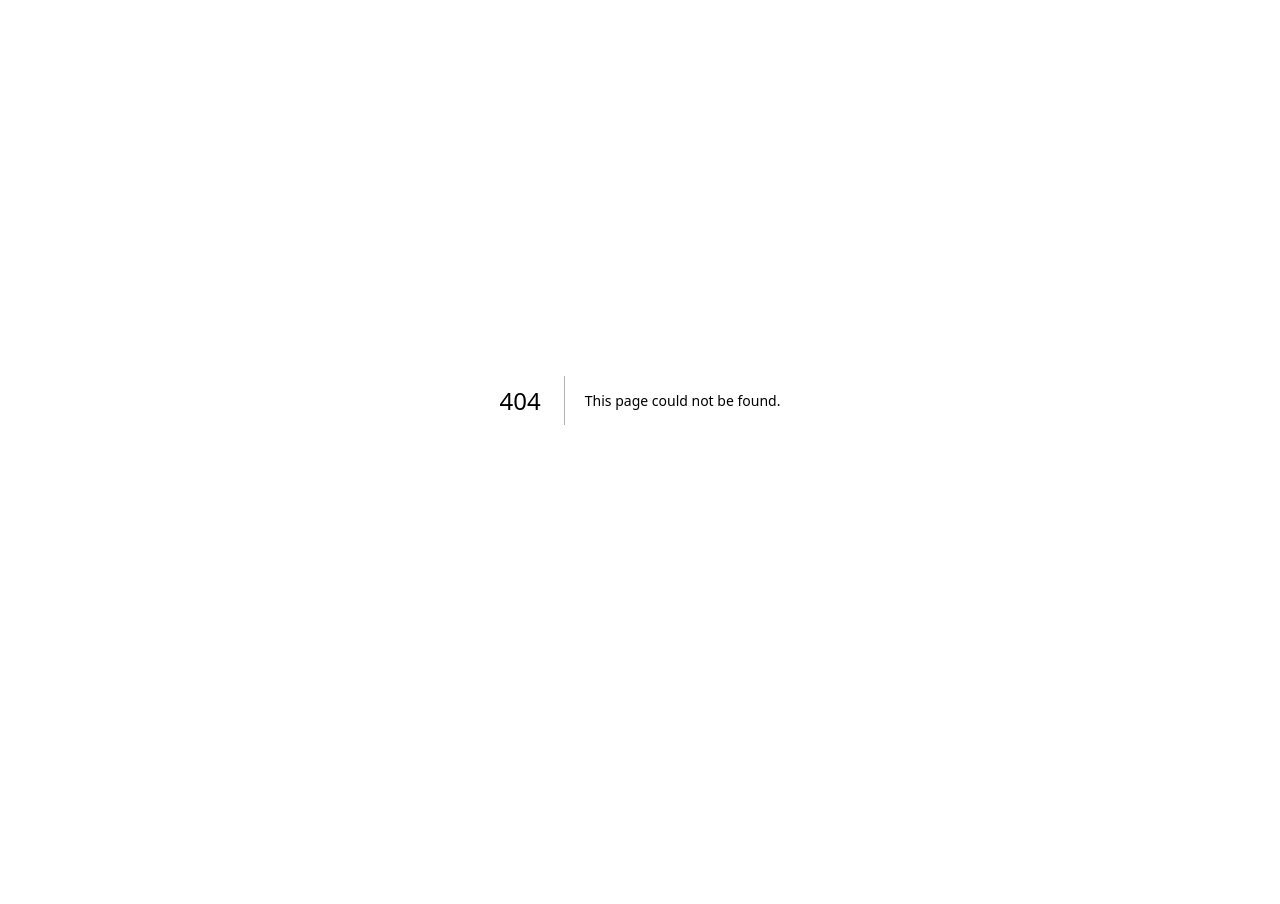
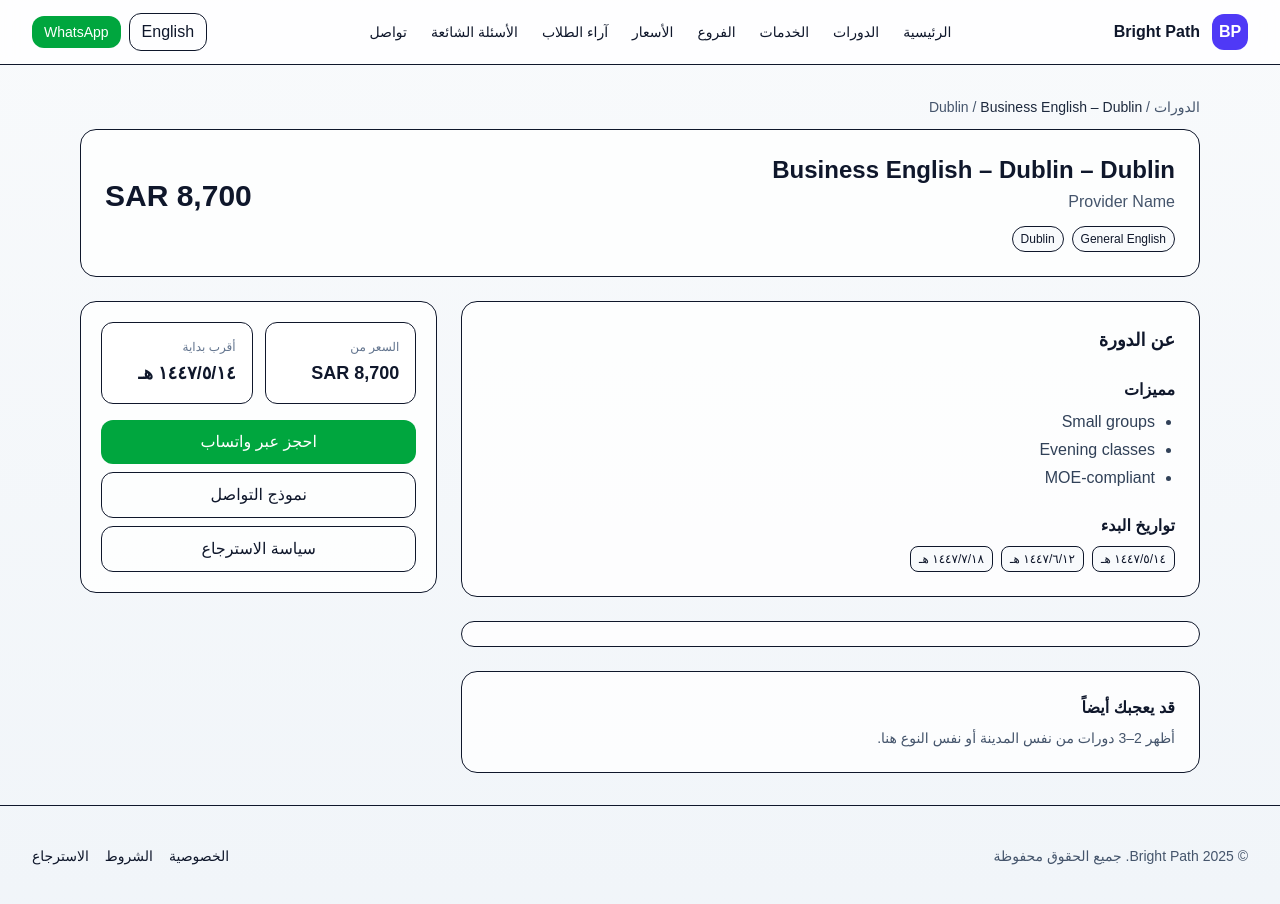
Before and after one commit to simonelebowski/agency, a Next.js app: page /courses/dublin/business-english-dublin in a window 1280 px wide. Before the commit this address had no page. Before the commit the page ends 800 px from the top, so only its background shows below. Built offline with nearby package versions, Linux system fonts and the light colour scheme.

Commit message:
course page added

```diff
--- /dev/null
+++ b/src/app/(ar)/courses/[city]/[slug]/page.tsx
@@ -0,0 +1,16 @@
+import CoursePage from "@/components/CoursePage";
+import { courses } from "@/data/courses";
+import { notFound } from "next/navigation";
+
+type Params = { city: string; slug: string };
+
+export default async function Page({ params }: { params: Promise<Params>; }) {
+const { city, slug } = await params;
+
+  const course = courses.find(
+    c => c.slug === slug && c.city.toLowerCase() === city.toLowerCase()
+  );
+  if (!course) return notFound();
+
+  return <CoursePage lang="ar" dir='rtl' course={course}/>;
+}
--- /dev/null
+++ b/src/app/(en)/en/courses/[city]/[slug]/page.tsx
@@ -0,0 +1,16 @@
+import CoursePage from "@/components/CoursePage";
+import { courses } from "@/data/courses";
+import { notFound } from "next/navigation";
+
+type Params = { city: string; slug: string };
+
+export default async function Page({ params }: { params: Promise<Params>; }) {
+const { city, slug } = await params;
+
+  const course = courses.find(
+    c => c.slug === slug && c.city.toLowerCase() === city.toLowerCase()
+  );
+  if (!course) return notFound();
+
+  return <CoursePage lang="en" dir='ltr' course={course}/>;
+}
--- a/src/components/CourseCard.tsx
+++ b/src/components/CourseCard.tsx
@@ -1,5 +1,5 @@
 "use client";
-import React from "react";
+import Link from "next/link";
 import type { Course } from "@/data/courses";
 
 export default function CourseCard({
@@ -15,7 +15,7 @@ export default function CourseCard({
   const dir = isAr ? "rtl" : "ltr";
 
   return (
-    <a
+    <Link
       href={href}
       dir={dir}
       className="block rounded-2xl border bg-white hover:shadow-md transition-shadow p-5"
@@ -76,6 +76,6 @@ export default function CourseCard({
           </span>
         </div>
       </div>
-    </a>
+    </Link>
   );
 }
--- /dev/null
+++ b/src/components/CoursePage.tsx
@@ -0,0 +1,128 @@
+import { courseContent } from "@/data/courseContent";
+
+function Pill({ children }) {
+return <span className="px-2 py-1 rounded-full border bg-slate-50 text-xs">{children}</span>;
+}
+
+
+function KeyStat({ label, value }) {
+return (
+<div className="rounded-xl border bg-white/80 p-4">
+<div className="text-xs text-slate-500">{label}</div>
+<div className="text-lg font-semibold mt-1">{value}</div>
+</div>
+);
+}
+
+
+export default function CoursePage({ lang, dir, course }) {
+  const t = courseContent[lang]
+
+  return (
+    // <div dir={dir} className="max-w-4xl mx-auto p-6">
+    //   <nav className="text-sm text-slate-600 mb-3">
+    //     <a href="/courses" className="hover:underline">{t.courses}</a> /{" "}
+    //     <a href={`/courses/${course.city}`} className="hover:underline">{course.city}</a> /{" "}
+    //     <span className="text-slate-800">{course.title}</span>
+    //   </nav>
+
+    //   <h1 className="text-2xl font-bold">{course.title} – {course.city}</h1>
+    //   <p className="text-slate-600 mt-2">{course.provider} • {course.city}, {course.country}</p>
+
+    //   <ul className="mt-4 text-sm space-y-1">
+    //     <li>{t.from}: SAR {course.priceSAR.toLocaleString()}</li>
+    //     <li>{t.duration}: {course.durationWeeks} أسابيع</li>
+    //     <li>{t.next}: {new Date(course.startDates[0]).toLocaleDateString(t.locale)}</li>
+    //   </ul>
+
+    //   <div className="mt-4">
+    //     <a href="https://wa.me/966500000000" className="px-4 py-2 rounded-xl bg-green-600 text-white">{t.button}</a>
+    //   </div>
+    // </div>
+
+<div dir={dir} className="max-w-6xl mx-auto px-4 py-8">
+       <nav className="text-sm text-slate-600 mb-3">
+         <a href="/courses" className="hover:underline">{t.courses}</a> /{" "}
+         <a href={`/courses/${course.city}`} className="hover:underline">{course.city}</a> /{" "}
+        <span className="text-slate-800">{course.title}</span>
+      </nav>
+
+<header className="rounded-2xl border bg-white/80 p-6">
+<div className="flex flex-col gap-2 md:flex-row md:items-end md:justify-between">
+<div>
+<h1 className="text-2xl font-bold">{course.title} – {course.city}</h1>
+<div className="text-slate-600 mt-1">Provider Name</div>
+</div>
+<div className="text-right">
+<div className="text-3xl font-extrabold">SAR {course.priceSAR.toLocaleString()}</div>
+{course.hoursPerWeek && (
+<div className="text-xs text-slate-500 mt-1">{lang === "ar" ? "ساعات/أسبوع" : "Hours/week"}: {course.hoursPerWeek}</div>
+)}
+</div>
+</div>
+<div className="mt-3 flex flex-wrap gap-2">
+<Pill>{course.type === "ielts" ? (lang === "ar" ? "IELTS" : "IELTS") : course.type}</Pill>
+<Pill>{course.city}</Pill>
+</div>
+</header>
+
+<div className="grid lg:grid-cols-12 gap-6 mt-6">
+<section className="lg:col-span-8">
+<div className="rounded-2xl border bg-white/80 p-6">
+<h2 className="text-lg font-semibold">{lang === "ar" ? "عن الدورة" : "About the course"}</h2>
+<p className="mt-2 text-slate-700">{course.description}</p>
+
+
+<h3 className="mt-6 font-semibold">{lang === "ar" ? "مميزات" : "Highlights"}</h3>
+<ul className="mt-2 list-disc ps-5 text-slate-700 space-y-1">
+{(lang === "ar" ? course.highlightsAR : course.highlightsEN).map((h, i) => (
+<li key={i}>{h}</li>
+))}
+</ul>
+
+
+<h3 className="mt-6 font-semibold">{lang === "ar" ? "تواريخ البدء" : "Start dates"}</h3>
+<div className="mt-2 flex flex-wrap gap-2">
+{course.startDates.map((d) => (
+<span key={d} className="px-2 py-1 rounded-lg border bg-slate-50 text-xs">
+{new Date(d).toLocaleDateString(lang === "ar" ? "ar-SA" : "en-GB")}
+</span>
+))}
+</div>
+</div>
+
+
+<div className="mt-6 rounded-2xl border bg-white/80 p-3">
+{/* <div className="aspect-video w-full rounded-xl overflow-hidden border">
+<iframe title="map" src={} width="100%" height="100%" loading="lazy" />
+</div> */}
+</div>
+
+
+<div className="mt-6 rounded-2xl border bg-white/80 p-6">
+<h3 className="font-semibold mb-2">{lang === "ar" ? "قد يعجبك أيضاً" : "You may also like"}</h3>
+<p className="text-sm text-slate-600">{lang === "ar" ? "أظهر 2–3 دورات من نفس المدينة أو نفس النوع هنا." : "Show 2–3 related offerings from same city or kind here."}</p>
+</div>
+</section>
+
+
+<aside className="lg:col-span-4">
+<div className="rounded-2xl border bg-white/80 p-5 sticky top-24">
+<div className="grid grid-cols-2 gap-3">
+<KeyStat label={lang === "ar" ? "السعر من" : "From"} value={`SAR ${course.priceSAR.toLocaleString()}`} />
+{course.hoursPerWeek && <KeyStat label={lang === "ar" ? "ساعات/أسبوع" : "Hours/week"} value={`${course.hoursPerWeek}`} />}
+<KeyStat label={lang === "ar" ? "أقرب بداية" : "Next start"} value={new Date(course.startDates[0]).toLocaleDateString(lang === "ar" ? "ar-SA" : "en-GB")} />
+</div>
+<div className="mt-4 grid gap-2">
+<a href="#" className="text-center rounded-xl bg-green-600 text-white py-2.5 hover:bg-green-700">{lang === "ar" ? "احجز عبر واتساب" : "Book on WhatsApp"}</a>
+<a href="#" className="text-center rounded-xl border py-2.5 hover:bg-white">{lang === "ar" ? "نموذج التواصل" : "Contact form"}</a>
+<a href="#" className="text-center rounded-xl border py-2.5 hover:bg-white">{lang === "ar" ? "سياسة الاسترجاع" : "Refund policy"}</a>
+</div>
+</div>
+</aside>
+</div>
+
+</div>
+
+  );
+}
--- a/src/components/CoursesPage.tsx
+++ b/src/components/CoursesPage.tsx
@@ -153,8 +153,8 @@ export default function CoursesPage({ lang }: { lang: Lang }) {
             lang={lang}
             href={
               lang === "ar"
-                ? `/courses/${course.slug}`
-                : `/en/courses/${course.slug}`
+                ? `/courses/${course.city.toLowerCase()}/${course.slug}`
+                : `/en/courses/${course.city.toLowerCase()}/${course.slug}`
             }
           />
         ))}
--- /dev/null
+++ b/src/data/courseContent.ts
@@ -0,0 +1,20 @@
+export const courseContent = {
+    en: {
+        locale: 'en-SA',
+        dir: "ltr",
+        courses: "Courses",
+        from: 'From',
+        duration: 'Duration',
+        next: 'Next',
+        button: 'Book via WhatsApp',
+    },
+    ar: {
+        locale: 'ar-SA',
+        dir: "rtl",
+        courses: "الدورات",
+        from: 'السعر',
+        duration: 'المدة',
+        next: 'أقرب بداية',
+        button: 'احجز عبر واتساب',
+    }
+} as const
--- a/src/data/courses.ts
+++ b/src/data/courses.ts
@@ -10,6 +10,8 @@ export type Course = {
   priceSAR: number; // Approx SAR (for display)
   startDates: string[]; // ISO dates
   highlights: string[];
+  highlightsEN: string[];
+  highlightsAR: string[];
 };
 
 export const courses: Course[] = [
@@ -24,7 +26,9 @@ export const courses: Course[] = [
     durationWeeks: 8,
     priceSAR: 3200,
     startDates: ["2025-10-20", "2025-11-10", "2025-12-01"],
-    highlights: ["Small groups", "Evening classes", "MOE-compliant"],
+        highlights: ["Meet professionals", "Presentation skills", "Networking"],
+    highlightsEN: ["Small groups", "Evening classes", "MOE-compliant"],
+    highlightsAR: ["Small groups", "Evening classes", "MOE-compliant"],
   },
   {
     slug: "ielts-prep-jeddah",
@@ -37,7 +41,9 @@ export const courses: Course[] = [
     durationWeeks: 6,
     priceSAR: 4200,
     startDates: ["2025-10-25", "2025-11-15"],
-    highlights: ["Mock tests", "Band 7+ strategies", "Speaking labs"],
+    highlights: ["Meet professionals", "Presentation skills", "Networking"],
+    highlightsEN: ["Mock tests", "Band 7+ strategies", "Speaking labs"],
+    highlightsAR: ["Small groups", "Evening classes", "MOE-compliant"],
   },
   {
     slug: "intensive-london",
@@ -50,7 +56,9 @@ export const courses: Course[] = [
     durationWeeks: 12,
     priceSAR: 9800,
     startDates: ["2026-01-06", "2026-02-03"],
-    highlights: ["20h/week", "Central campus", "Accommodation help"],
+    highlights: ["Meet professionals", "Presentation skills", "Networking"],
+    highlightsEN: ["20h/week", "Central campus", "Accommodation help"],
+    highlightsAR: ["Small groups", "Evening classes", "MOE-compliant"],
   },
   {
     slug: "business-english-dublin",
@@ -64,6 +72,8 @@ export const courses: Course[] = [
     priceSAR: 8700,
     startDates: ["2025-11-05", "2025-12-03", "2026-01-07"],
     highlights: ["Meet professionals", "Presentation skills", "Networking"],
+    highlightsEN: ["Meet professionals", "Presentation skills", "Networking"],
+    highlightsAR: ["Small groups", "Evening classes", "MOE-compliant"],
   },
   {
     slug: "online-advanced-toronto",
@@ -76,6 +86,8 @@ export const courses: Course[] = [
     durationWeeks: 8,
     priceSAR: 2900,
     startDates: ["2025-10-18", "2025-11-08", "2025-12-06"],
-    highlights: ["Live classes", "Recorded sessions", "Flexible hours"],
+    highlights: ["Meet professionals", "Presentation skills", "Networking"],
+    highlightsEN: ["Live classes", "Recorded sessions", "Flexible hours"],
+    highlightsAR: ["Small groups", "Evening classes", "MOE-compliant"],
   },
 ];
```
